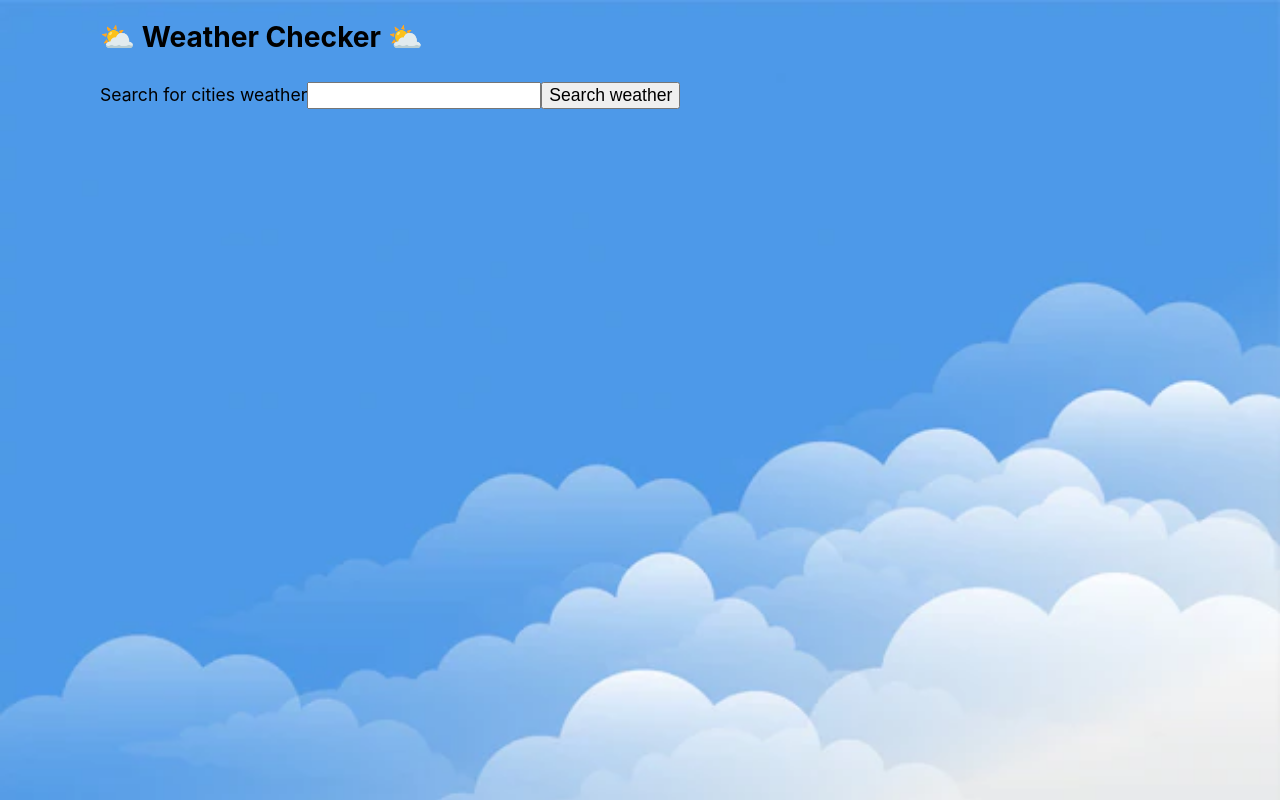
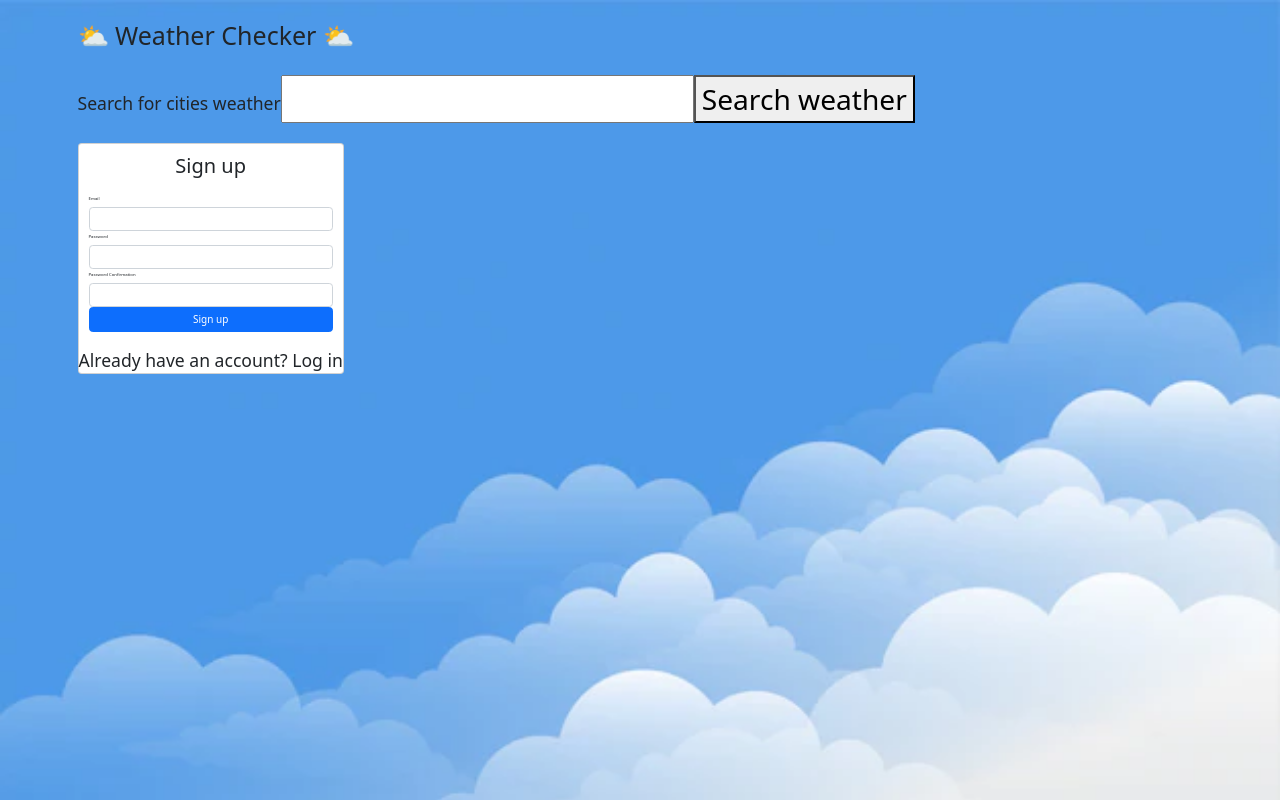
Before and after one commit to SultShahib/Weather-App, a React (Create React App) app: page / in a window 1280 px wide. Built offline with nearby package versions, Linux system fonts and the light colour scheme; no server answers.

Commit message:
Added form for email and password

```diff
--- a/package.json
+++ b/package.json
@@ -12,8 +12,11 @@
     "@testing-library/react": "^13.3.0",
     "@testing-library/user-event": "^13.5.0",
     "axios": "^0.27.2",
+    "bootstrap": "^5.2.0",
+    "firebase": "^9.9.3",
     "leaflet": "^1.8.0",
     "react": "^18.2.0",
+    "react-bootstrap": "^2.5.0",
     "react-dom": "^18.2.0",
     "react-leaflet": "^4.0.2",
     "react-redux": "^8.0.2",
--- a/src/App.js
+++ b/src/App.js
@@ -1,6 +1,8 @@
 import "./App.css";
 import Header from "./components/Nav/Nav";
 import Realtime from "./components/Header/Realtime";
+import Signup from "./Authentication/Signup";
+import { Container } from "react-bootstrap";
 
 export const API = "http://api.weatherapi.com/v1";
 export const KEY = "f7139efdcaea4fc9829230426222208";
@@ -10,6 +12,9 @@ function App() {
     <>
       <Header />
       <Realtime />
+      <Container>
+        <Signup />
+      </Container>
     </>
   );
 }
--- /dev/null
+++ b/src/Authentication/Signup.js
@@ -0,0 +1,41 @@
+import { Form, Button, Card } from "react-bootstrap";
+import { useRef } from "react";
+
+export default function Signup() {
+  const emailRef = useRef();
+  const passwordRef = useRef();
+  const passwordConfirmRef = useRef();
+  return (
+    <>
+      <Card>
+        <Card.Body>
+          <h2 className="text-center mb-4">Sign up</h2>
+          <Form>
+            <Form.Group id="email">
+              <Form.Label>Email</Form.Label>
+              <Form.Control type="email" ref={emailRef} required />
+            </Form.Group>
+            <Form.Group id="password">
+              <Form.Label>Password</Form.Label>
+              <Form.Control type="password" ref={passwordRef} required />
+            </Form.Group>
+            <Form.Group id="password-confirm">
+              <Form.Label>Password Confirmation</Form.Label>
+              <Form.Control
+                type="password-confirm"
+                ref={passwordConfirmRef}
+                required
+              />
+            </Form.Group>
+            <Button className="w-100" type="submit">
+              Sign up
+            </Button>
+          </Form>
+        </Card.Body>
+        <div className="w-100 text-center mt-2">
+          Already have an account? Log in
+        </div>
+      </Card>
+    </>
+  );
+}
--- a/src/index.js
+++ b/src/index.js
@@ -2,6 +2,7 @@ import React from "react";
 import ReactDOM from "react-dom/client";
 import "./index.css";
 import App from "./App";
+import "bootstrap/dist/css/bootstrap.min.css";
 
 const root = ReactDOM.createRoot(document.getElementById("root"));
 root.render(
```
Also changed, not shown: src/Authentication/auth.js (added, +21 -0 lines), src/Authentication/firebase.js (added, +12 -0 lines), src/contexts/AuthContext.js (added), 1 other file (tests, documents, lock files or other folders).
